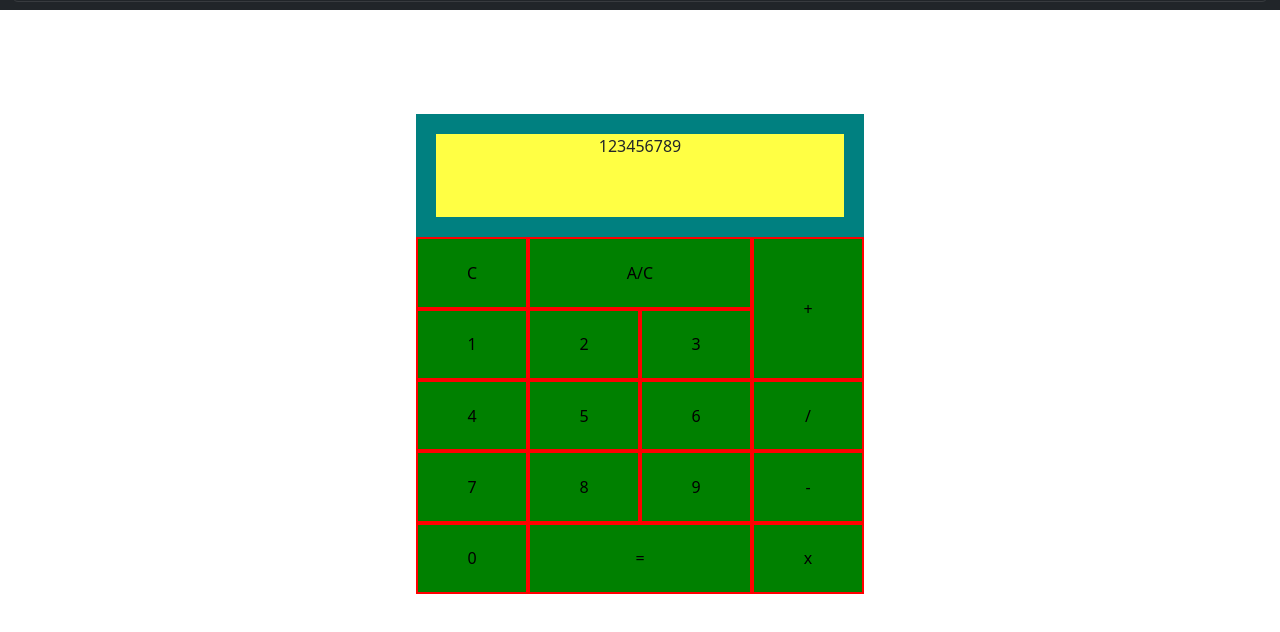
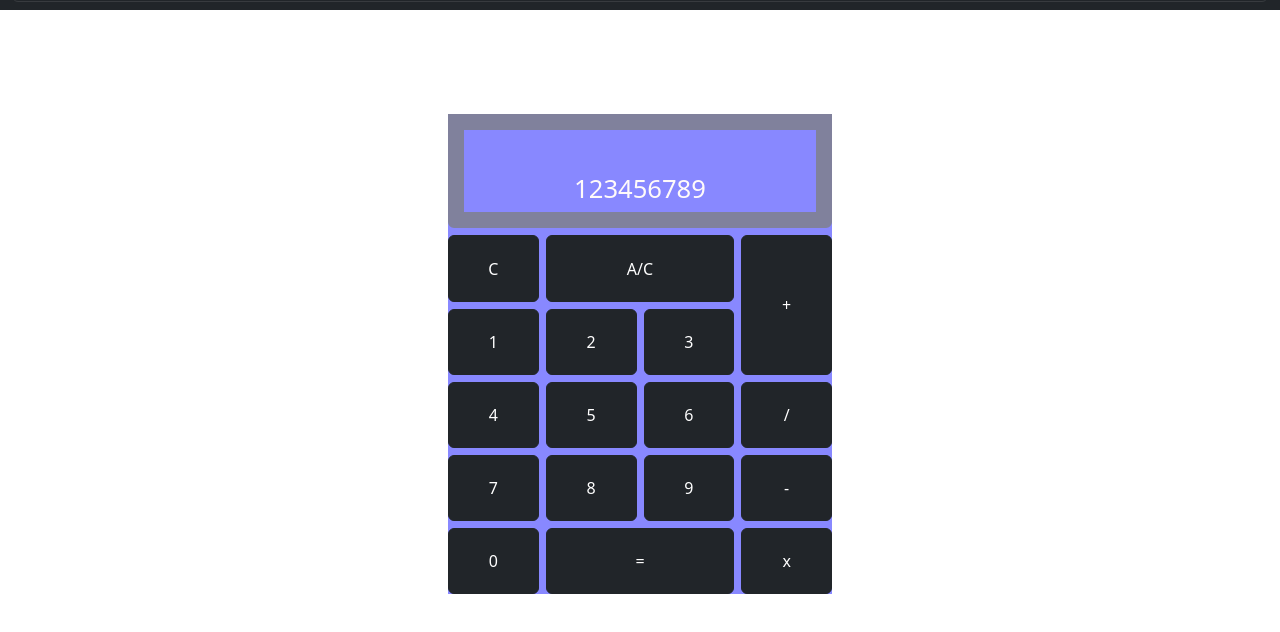
Before and after one commit to Raven-of-1849/Calculator-app, a plain HTML site: page index.html in a window 1280 px wide. Shown: the part 86-718 px from the top of the page. Drawn offline with nearby package versions, Linux system fonts and the light colour scheme.

Commit message:
Fix input box and change button colors
bootstrap colors used, change font size

```diff
--- a/index.html
+++ b/index.html
@@ -71,62 +71,62 @@
 
   <div id="calculator-interface">
       <div class="calc-screen">
-            <p>
+            <p class="unitScreen">
                 123456789
               </p>
         </div>
         <div class="number-one">
-              <button > 1 </button>
+              <button class="btn btn-dark" > 1 </button>
           </div>
         <div class="number-two">
-                <button > 2 </button>
+                <button class="btn btn-dark" > 2 </button>
         </div>
         <div class="number-three">
-                <button > 3 </button>
+                <button class="btn btn-dark"> 3 </button>
         </div>
         <div class="number-four">
-                <button > 4 </button>
+                <button class="btn btn-dark"> 4 </button>
         </div>
         <div class="number-five">
-                <button > 5 </button>
+                <button class="btn btn-dark"> 5 </button>
         </div>
         <div class="number-six">
-                <button > 6 </button>
+                <button class="btn btn-dark"> 6 </button>
         </div>
         <div class="number-seven">
-                <button > 7 </button>
+                <button class="btn btn-dark"> 7 </button>
         </div>
         <div class="number-eight">
-                <button > 8 </button>
+                <button class="btn btn-dark"> 8 </button>
         </div>
         <div class="number-nine">
-                <button > 9 </button>
+                <button class="btn btn-dark" > 9 </button>
         </div>
         <div class="number-zero">
-                <button > 0 </button>
+                <button class="btn btn-dark"> 0 </button>
         </div>
         <!-- Operants -->
         <div class="add">
-            <button> + </button>
+            <button class="btn btn-dark"> + </button>
         </div>
         <div class="subtract">
-            <button> - </button>
+            <button class="btn btn-dark"> - </button>
         </div>
         <div class="multiply">
-            <button> x </button>
+            <button class="btn btn-dark"> x </button>
         </div>
         <div class="divide">
-            <button> / </button>
+            <button class="btn btn-dark"> / </button>
         </div>
         <div class="equal">
-            <button> = </button>
+            <button class="btn btn-dark"> = </button>
         </div>
         <!-- Clear -->
         <div class="clear">
-            <button> C</button>
+            <button class="btn btn-dark"> C</button>
         </div>
         <div class="clearAll">
-            <button> A/C </button>
+            <button class="btn btn-dark"> A/C </button>
         </div>
     </div>
 
--- a/stylesheet.css
+++ b/stylesheet.css
@@ -4,8 +4,7 @@
   border: 0;
 }
 
-body {
-}
+
 
 #calculator-interface {
   display: grid;
@@ -20,15 +19,23 @@ body {
    "zero equal equal multiply ";
   background-color: #88f;
   height: 30rem;
-  width: 28rem;
+  width: 24rem;
   margin: 22vh auto;
+  grid-gap: 7px;
 }
 
 .calc-screen {
-  background-color: #ff4;
-  border: 20px solid teal;
+  background-color: #88f;
+  border: 1rem solid #80819C;
+  border-radius: 0 0 6px 6px;
   text-align: center;
   grid-area: cal;
+}
+.unitScreen {
+  position: relative;
+  top: 2.5rem;
+  color: snow;
+  font-size: 1.6rem;
 }
 
 .number-one {
@@ -85,8 +92,8 @@ body {
  }
 
 button {
-  border: 2px solid red;
-  background-color: green;
+  /* border: 2px solid red;
+  background-color: green; */
   width: 100%;
   height: 100%;
 }
```
